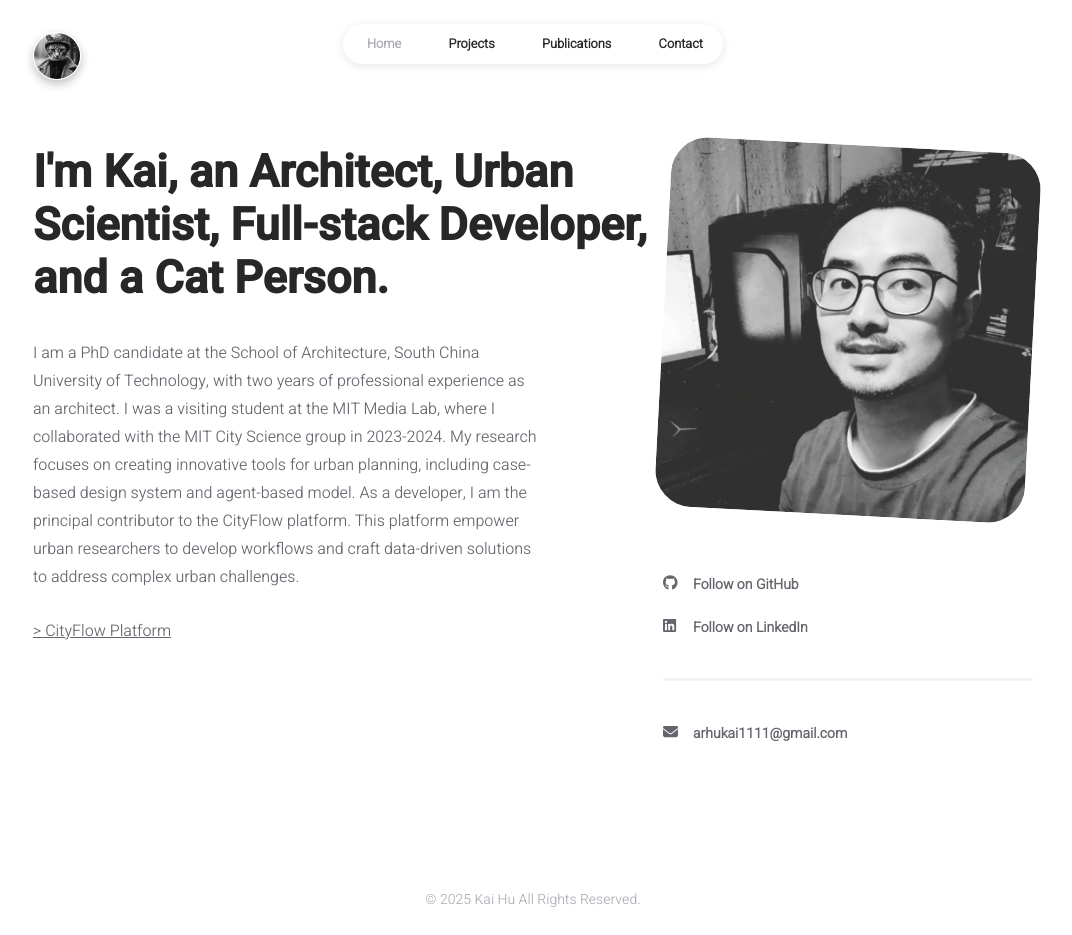
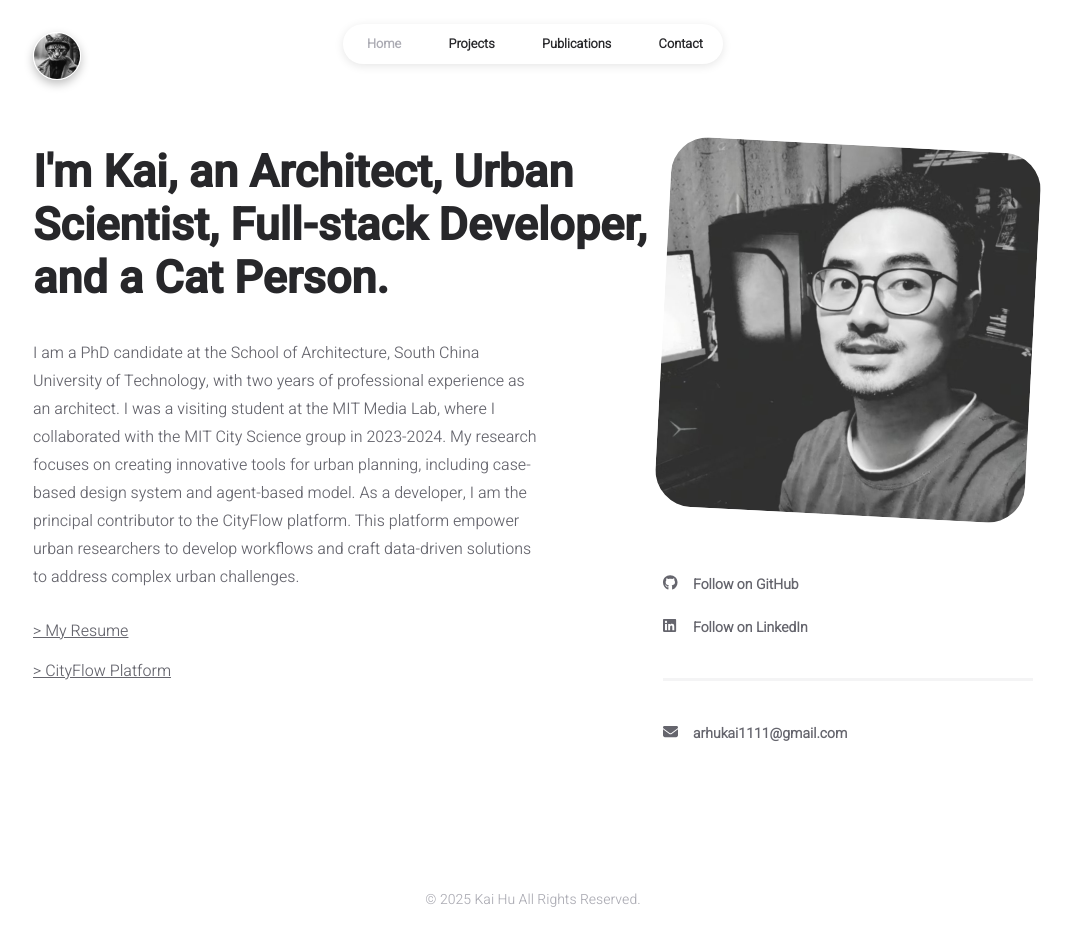
Before and after one commit to kekehurry/arhukai.com, a React (Create React App) app: page / in a window 1280 px wide. Shown: the whole page, without its empty margins (107-1179 px from the left). Built offline with nearby package versions, Linux system fonts and the light colour scheme.

Commit message:
add resume

```diff
--- a/src/data/user.js
+++ b/src/data/user.js
@@ -16,10 +16,10 @@ const INFO = {
 		description:
 			"I am a PhD candidate at the School of Architecture, South China University of Technology, with two years of professional experience as an architect. I was a visiting student at the MIT Media Lab, where I collaborated with the MIT City Science group in 2023-2024. My research focuses on creating innovative tools for urban planning, including case-based design system and agent-based model. As a developer, I am the principal contributor to the CityFlow platform. This platform empower urban researchers to develop workflows and craft data-driven solutions to address complex urban challenges.",
 		links: [
-			// {
-			// 	text: ">    My Resume",
-			// 	url: "https://cityflow.cn",
-			// },
+			{
+				text: ">    My Resume",
+				url: "/resume.pdf",
+			},
 			{
 				text: "> CityFlow Platform",
 				url: "https://cityflow.cn",
```
Also changed, not shown: 1 other file (tests, documents, lock files or other folders).
